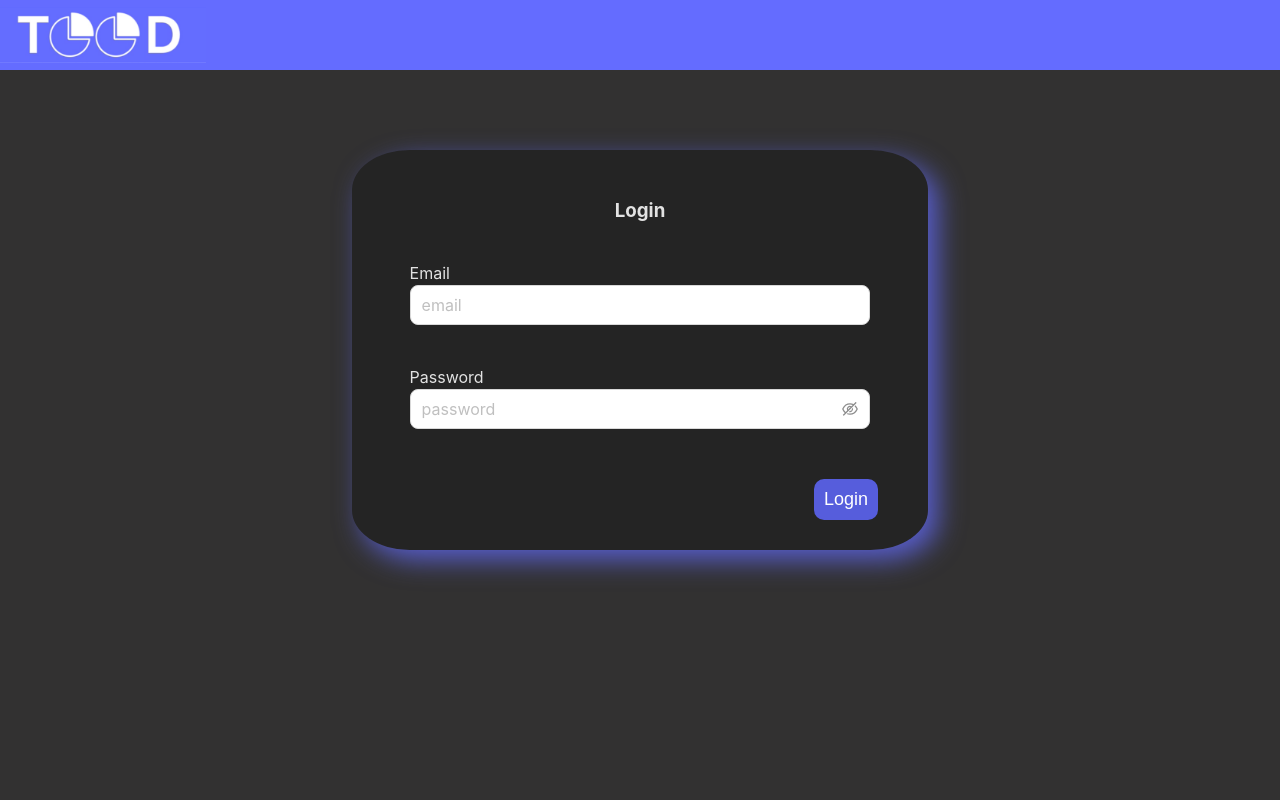
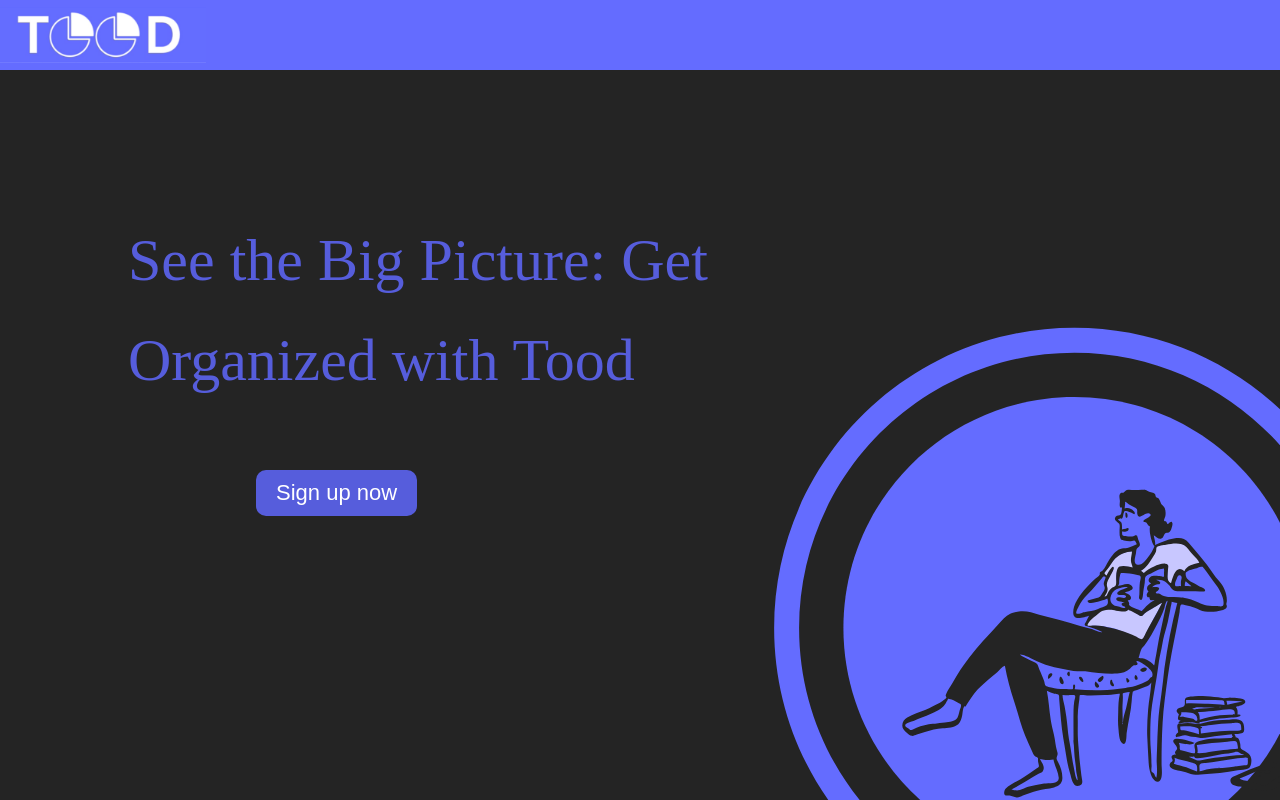
Before and after one commit to raibove/tood, a React (Vite) app: page / in a window 1280 px wide. Built offline with nearby package versions, Linux system fonts and the light colour scheme; a web font is replaced by a local one.

Commit message:
add routing

```diff
--- a/src/App.jsx
+++ b/src/App.jsx
@@ -3,15 +3,26 @@
 import D3Pie from "./components/d3Pie/D3Pie";
 import Landing from "./components/landing/Landing";
 import Register from "./components/register/Register";
+import {
+  BrowserRouter,
+  RouterProvider,
+  Route,
+  Routes,
+  Link,
+} from "react-router-dom";
 
 function App() {
   return (
     <div className="App">
       <Header />
-      {/* <D3Pie /> */}
-      {/* <Landing /> */}
-      {/* <Register title="Register" /> */}
-      <Register title="Login" />
+      <BrowserRouter>
+        <Routes>
+          <Route path="/" element={<Landing />} />
+          <Route path="/login" element={<Register title="Login" />} />
+          <Route path="/register" element={<Register title="Register" />} />
+          <Route path="/to-do" element={<D3Pie />} />
+        </Routes>
+      </BrowserRouter>
     </div>
   );
 }
```
